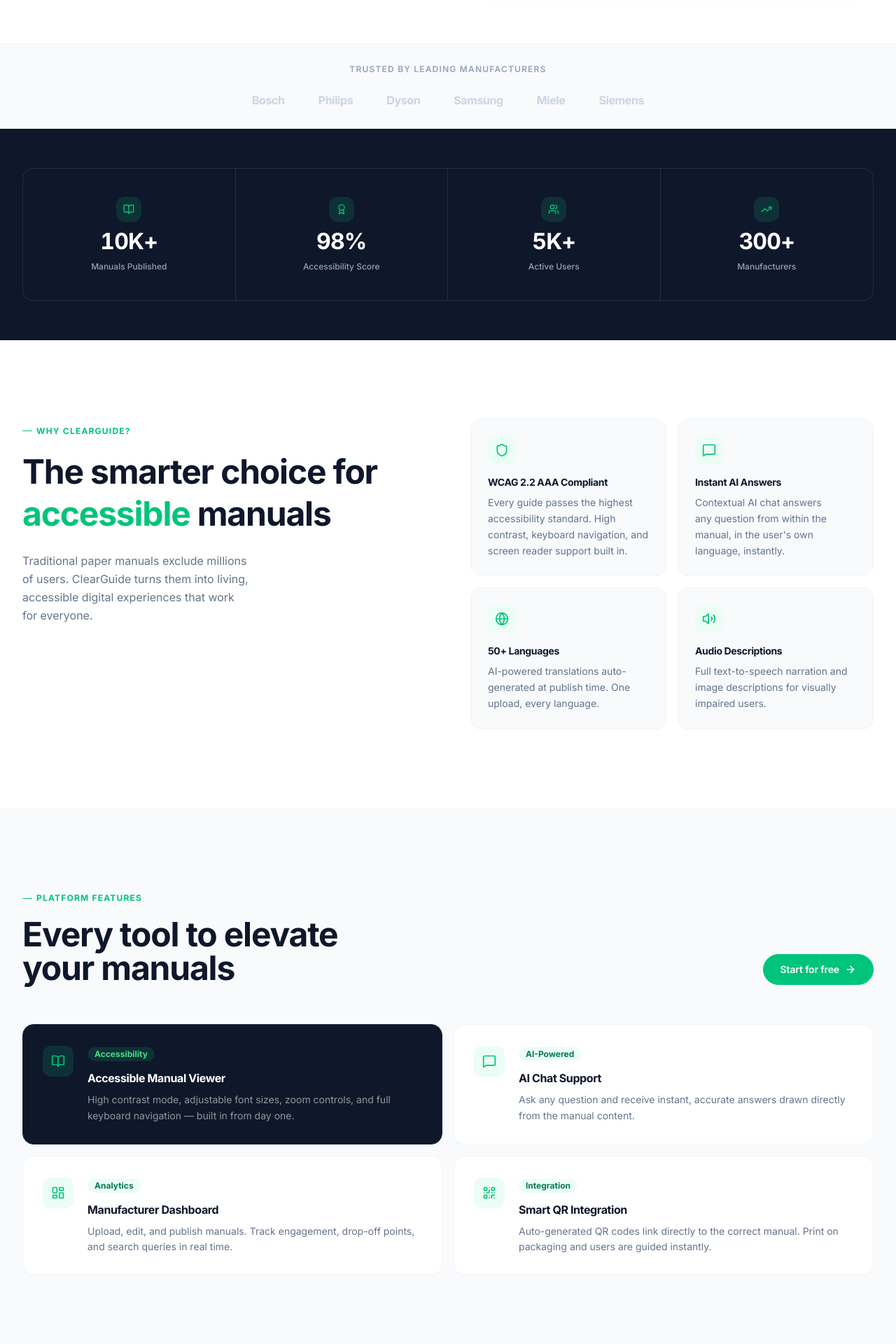
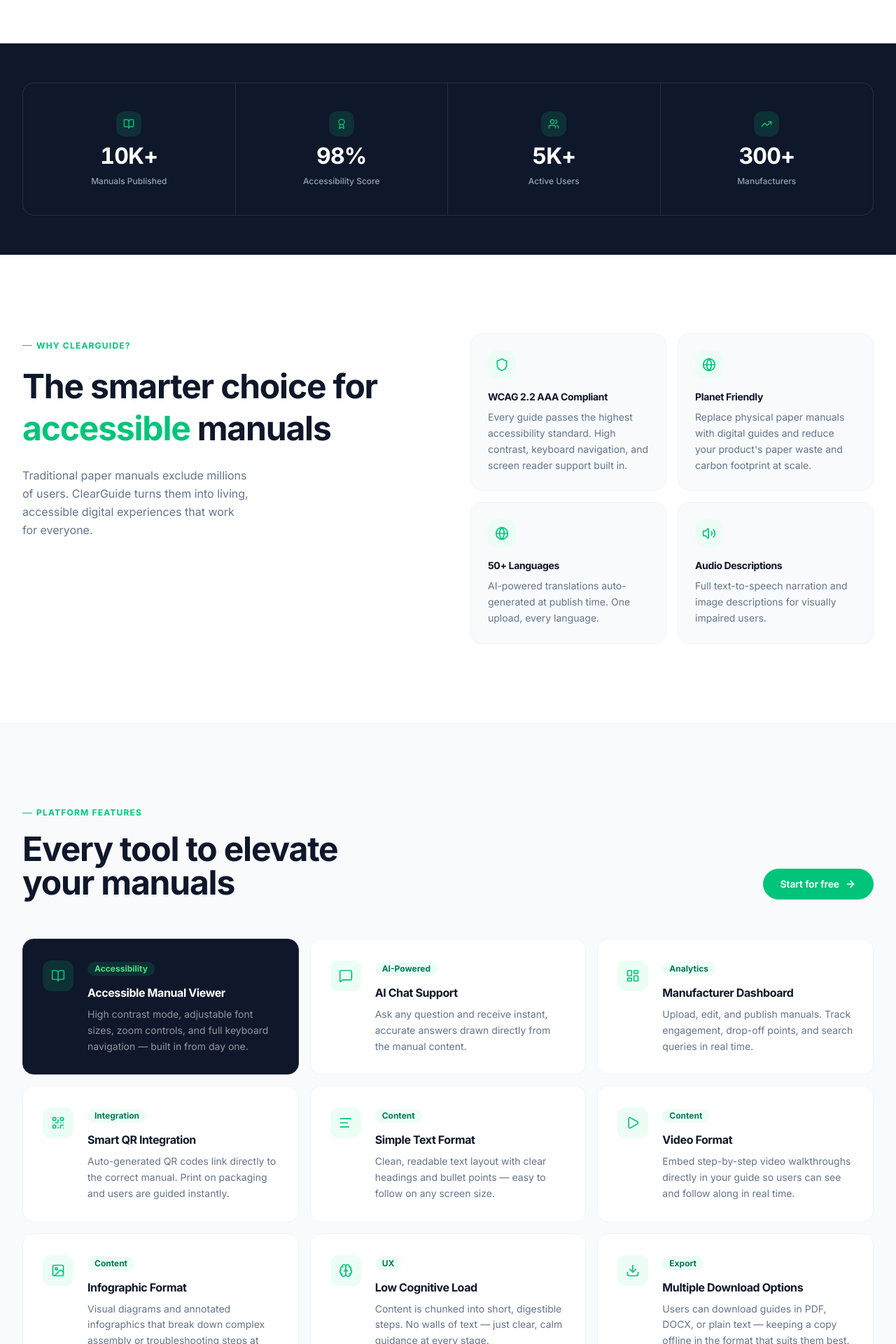
Before and after one commit to codersbeyondborders/clear-guide, a Next.js app: page / in a window 1280 px wide. Shown: the part 660-2580 px from the top of the page at 70% size. Built offline with nearby package versions, Linux system fonts and the light colour scheme.

Commit message:
feat: enhance platform features and FAQ section with new formats and download options
Co-authored-by: Coders Beyond Borders <159773407+codersbeyondborders@users.noreply.github.com>

```diff
--- a/app/page.tsx
+++ b/app/page.tsx
@@ -6,6 +6,7 @@ import {
   LayoutDashboard, QrCode, ChevronDown, Zap,
   ArrowRight, Users, TrendingUp, Award, Sparkles,
   Twitter, Linkedin, Github,
+  AlignLeft, Play, Image as ImageIcon, Brain, Download,
 } from 'lucide-react'
 import { FindYourGuideSection } from '@/components/FindYourGuideSection'
 import { NavBar } from '@/components/NavBar'
@@ -87,28 +88,6 @@ function Hero() {
   )
 }
 
-/* ─── Trust Bar ─────────────────────────────────────────────────────────── */
-const brands = ['Bosch', 'Philips', 'Dyson', 'Samsung', 'Miele', 'Siemens']
-
-function TrustBar() {
-  return (
-    <section className="border-y border-slate-100 bg-slate-50 py-7" aria-label="Trusted by leading manufacturers">
-      <div className="container">
-        <p className="text-center text-xs font-semibold uppercase tracking-widest text-slate-400 mb-6">
-          Trusted by leading manufacturers
-        </p>
-        <div className="flex flex-wrap items-center justify-center gap-x-12 gap-y-4">
-          {brands.map((b) => (
-            <span key={b} className="text-base font-bold tracking-tight text-slate-300 select-none">
-              {b}
-            </span>
-          ))}
-        </div>
-      </div>
-    </section>
-  )
-}
-
 /* ─── Stats Bar ─────────────────────────────────────────────────────────── */
 const stats = [
   { value: '10K+', label: 'Manuals Published',   icon: BookOpen   },
@@ -153,10 +132,10 @@ const whyFeatures = [
       'Every guide passes the highest accessibility standard. High contrast, keyboard navigation, and screen reader support built in.',
   },
   {
-    icon: MessageSquare,
-    title: 'Instant AI Answers',
+    icon: Globe,
+    title: 'Planet Friendly',
     description:
-      'Contextual AI chat answers any question from within the manual, in the user\'s own language, instantly.',
+      'Replace physical paper manuals with digital guides and reduce your product\'s paper waste and carbon footprint at scale.',
   },
   {
     icon: Globe,
@@ -250,6 +229,41 @@ const platformFeatures = [
     description:
       'Auto-generated QR codes link directly to the correct manual. Print on packaging and users are guided instantly.',
   },
+  {
+    icon: AlignLeft,
+    badge: 'Content',
+    title: 'Simple Text Format',
+    description:
+      'Clean, readable text layout with clear headings and bullet points — easy to follow on any screen size.',
+  },
+  {
+    icon: Play,
+    badge: 'Content',
+    title: 'Video Format',
+    description:
+      'Embed step-by-step video walkthroughs directly in your guide so users can see and follow along in real time.',
+  },
+  {
+    icon: ImageIcon,
+    badge: 'Content',
+    title: 'Infographic Format',
+    description:
+      'Visual diagrams and annotated infographics that break down complex assembly or troubleshooting steps at a glance.',
+  },
+  {
+    icon: Brain,
+    badge: 'UX',
+    title: 'Low Cognitive Load',
+    description:
+      'Content is chunked into short, digestible steps. No walls of text — just clear, calm guidance at every stage.',
+  },
+  {
+    icon: Download,
+    badge: 'Export',
+    title: 'Multiple Download Options',
+    description:
+      'Users can download guides in PDF, DOCX, or plain text — keeping a copy offline in the format that suits them best.',
+  },
 ]
 
 function PlatformFeatures() {
@@ -272,20 +286,20 @@ function PlatformFeatures() {
           </div>
         </header>
 
-        <div className="grid sm:grid-cols-2 gap-4">
-          {platformFeatures.map((f, i) => (
+        <div className="grid sm:grid-cols-2 lg:grid-cols-3 gap-4">
+          {platformFeatures.map((f, i) => {
+            const dark = i === 0
+            return (
               <article
                 key={f.title}
                 className={`rounded-2xl p-7 border flex items-start gap-5 transition-shadow hover:shadow-lg ${
-                i === 0
-                  ? 'bg-slate-900 border-slate-800'
-                  : 'bg-white border-slate-100'
+                  dark ? 'bg-slate-900 border-slate-800' : 'bg-white border-slate-100'
                 }`}
               >
                 <div
                   className="w-11 h-11 rounded-xl flex items-center justify-center shrink-0 mt-0.5"
                   style={{
-                  backgroundColor: i === 0 ? 'rgba(0,196,122,0.15)' : 'var(--color-primary-subtle)',
+                    backgroundColor: dark ? 'rgba(0,196,122,0.15)' : 'var(--color-primary-subtle)',
                   }}
                   aria-hidden="true"
                 >
@@ -295,27 +309,28 @@ function PlatformFeatures() {
                   <span
                     className="inline-block text-xs font-bold px-2.5 py-0.5 rounded-full mb-3"
                     style={{
-                    backgroundColor: i === 0 ? 'rgba(0,196,122,0.15)' : 'var(--color-primary-subtle)',
-                    color: i === 0 ? '#4ade80' : 'var(--color-emerald-700)',
+                      backgroundColor: dark ? 'rgba(0,196,122,0.15)' : 'var(--color-primary-subtle)',
+                      color: dark ? '#4ade80' : 'var(--color-emerald-700, #047857)',
                     }}
                   >
                     {f.badge}
                   </span>
                   <h3
                     className="text-base font-bold mb-2 tracking-tight"
-                  style={{ color: i === 0 ? '#fff' : '#0f172a' }}
+                    style={{ color: dark ? '#fff' : '#0f172a' }}
                   >
                     {f.title}
                   </h3>
                   <p
                     className="text-sm leading-relaxed"
-                  style={{ color: i === 0 ? 'rgba(255,255,255,0.55)' : '#64748b' }}
+                    style={{ color: dark ? 'rgba(255,255,255,0.55)' : '#64748b' }}
                   >
                     {f.description}
                   </p>
                 </div>
               </article>
-          ))}
+            )
+          })}
         </div>
       </div>
     </section>
@@ -847,6 +862,34 @@ const faqs = [
     q: 'How secure is my manual data?',
     a: 'All data is encrypted at rest and in transit. We are SOC 2 Type II compliant and GDPR ready.',
   },
+  {
+    q: 'What file formats can I upload?',
+    a: 'ClearGuide accepts PDF, Word (.docx), and plain text files. Our converter automatically structures the content, adds headings, and generates the accessible digital version.',
+  },
+  {
+    q: 'Can users download a copy of the guide?',
+    a: 'Yes. End users can download guides in PDF or DOCX format directly from the viewer — no account required. Manufacturers can control which export formats are available per guide.',
+  },
+  {
+    q: 'Does ClearGuide work on mobile devices?',
+    a: 'Absolutely. All guides are fully responsive and optimised for iOS and Android. The QR scan flow is designed specifically for smartphones — no app installation needed.',
+  },
+  {
+    q: 'How does the QR code system work?',
+    a: 'When you publish a manual, ClearGuide generates a unique QR code linked to that guide. Print it on packaging or the product itself and users are taken directly to the correct manual when they scan it.',
+  },
+  {
+    q: 'Can I embed video instructions in a guide?',
+    a: 'Yes. On Pro and Enterprise plans you can embed YouTube, Vimeo, or self-hosted video clips alongside text and infographic content, giving users a richer, step-by-step experience.',
+  },
+  {
+    q: 'What accessibility standards does ClearGuide meet?',
+    a: 'ClearGuide is designed to WCAG 2.2 Level AAA — the highest accessibility standard. This includes keyboard navigation, high-contrast mode, screen-reader support, adjustable text sizes, and full audio descriptions.',
+  },
+  {
+    q: 'Is there an API for integrating ClearGuide with our existing systems?',
+    a: 'Enterprise plans include full REST API access, allowing you to push manual updates, fetch analytics data, and automate QR code generation directly from your own product management tools.',
+  },
 ]
 
 function FAQ() {
@@ -1061,13 +1104,12 @@ export default function LandingPage() {
       <NavBar />
       <main id="main-content">
         <Hero />
-        <TrustBar />
         <Stats />
         <WhyClearGuide />
         <PlatformFeatures />
         <BeforeAfter />
+        <FindYourGuideSection />
         <ManufacturerSection />
-        <FindYourGuideSection />
         <Testimonials />
         <Pricing />
         <FAQ />
```
Also changed, not shown: 1 other file (tests, documents, lock files or other folders). Lines whose indentation alone changed are shown as unchanged.
